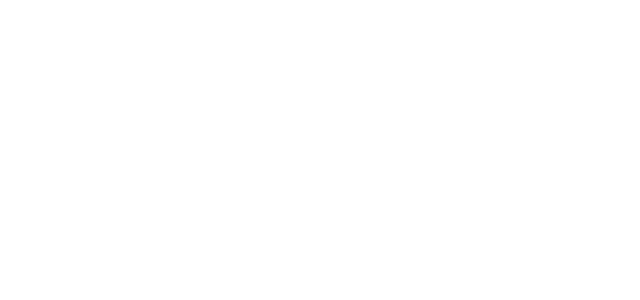
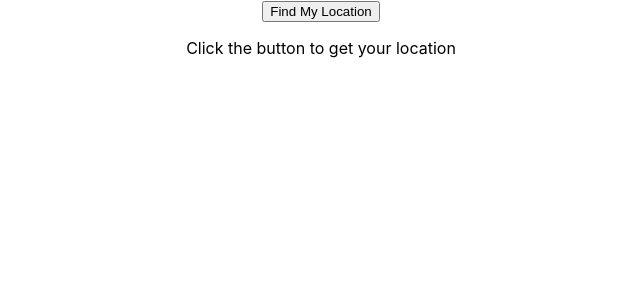
Before and after one commit to StevenNZ/frinder, a React (Create React App) app in the folder my-app/: page / in a window 1280 px wide. Shown: the top 300 px of the page, without its empty margins (319-959 px from the left). Built offline with nearby package versions, Linux system fonts and the light colour scheme.

Commit message:
feat/map stuff

```diff
--- a/my-app/src/App.tsx
+++ b/my-app/src/App.tsx
@@ -2,9 +2,61 @@
 import './App.css';
 
 function App() {
+
+  function geoFindMe(): void {
+    const status: HTMLElement | null = document.querySelector("#status");
+    const mapLink: HTMLAnchorElement | null = document.querySelector("#map-link");
+
+    if (mapLink) {
+      mapLink.href = "";
+      mapLink.textContent = "";
+    }
+
+    function success(position: GeolocationPosition): void {
+      const latitude: number = position.coords.latitude;
+      const longitude: number = position.coords.longitude;
+
+      if (status) {
+        status.textContent = "";
+      }
+
+      if (mapLink) {
+        mapLink.href = `https://www.openstreetmap.org/#map=18/${latitude}/${longitude}`;
+        mapLink.textContent = `Latitude: ${latitude} °, Longitude: ${longitude} °`;
+      }
+    }
+
+    function error(): void {
+      if (status) {
+        status.textContent = "Unable to retrieve your location";
+      }
+    }
+
+    if (!navigator.geolocation) {
+      if (status) {
+        status.textContent = "Geolocation is not supported by your browser";
+      }
+    } else {
+      if (status) {
+        status.textContent = "Locating…";
+      }
+      navigator.geolocation.getCurrentPosition(success, error);
+    }
+  }
+
+  const findMeButton: HTMLButtonElement | null = document.querySelector("#find-me");
+  if (findMeButton) {
+    findMeButton.addEventListener("click", geoFindMe);
+  }
+
+
   return (
     <div className="App">
-
+      <button id="find-me" onClick={geoFindMe}>
+        Find My Location
+      </button>
+      <p id="status">Click the button to get your location</p>
+      <a id="map-link" target="_blank" rel="noopener noreferrer"></a>
     </div>
   );
 }
```
